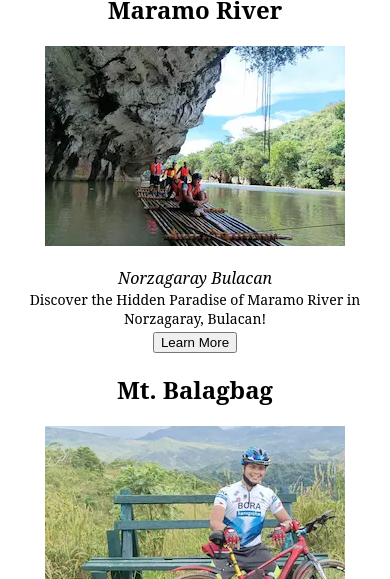
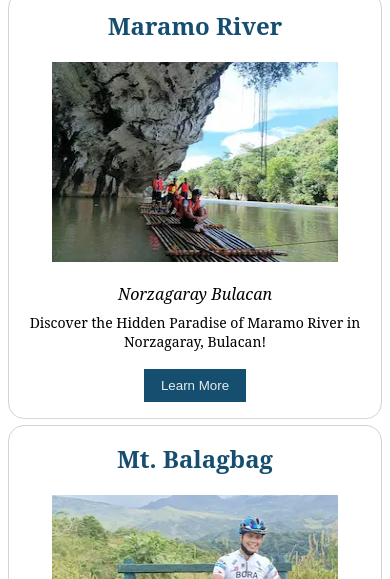
Before and after one commit to josephperalta03011993/wdd231, a plain HTML site: page chamber/discover.html in a window 390 px wide. Shown: the part 265-844 px from the top of the page. Drawn offline with Linux system fonts and the light colour scheme.

Commit message:
update layout for mobile

```diff
--- a/chamber/styles/style.css
+++ b/chamber/styles/style.css
@@ -563,3 +563,41 @@ footer div {
     font-size: medium;
 }
 /* End of Join Page */
+
+#places-to-visit {
+    display: flex;
+    flex-direction: column;
+}
+
+#places-to-visit p {
+    margin-top: .5rem;
+}
+
+#places-to-visit img {
+    max-width: 100%;
+}
+
+#places-to-visit .btn {
+    margin-top: 1rem;
+    background-color: var(--primary-color);
+    color: var(--button-color-contrast);
+    padding: .5rem 1rem;
+    border: 1px solid var(--primary-color);
+}
+
+#discover-container address {
+    color: #000;
+}
+
+#discover-container h2 {
+    margin-top: 0;
+    color: var(--primary-color);
+}
+
+#places-to-visit .cards {
+    border-radius: 1rem;
+    border: 1px solid lightgray;
+    padding: 1rem .2rem;
+    margin: .2rem .5rem;
+    box-shadow: 0 0 20px rgba(255, 255, 255, 0.5);
+}
--- a/styles/style.css
+++ b/styles/style.css
@@ -228,8 +228,12 @@ section h2 {
     border-radius: .5rem;
 }
 
-#places-to-visit {
-    margin-top: 1rem;
+#places-to-visit .cards {
+    border-radius: 1rem;
+    border: 1px solid lightgray;
+    padding: 1rem;
+    box-shadow: 0 0 20px rgba(255, 255, 255, 0.5);
+    background-color: red;
 }
 
 /* Media Queries */
@@ -356,10 +360,3 @@ section h2 {
         height: 50px;
     }
 }
-
-#places-to-visit .cards {
-    border-radius: 1rem;
-    border: 1px solid lightgray;
-    padding: 1rem;
-    box-shadow: 0 0 20px rgba(255, 255, 255, 0.5);
-}
```
